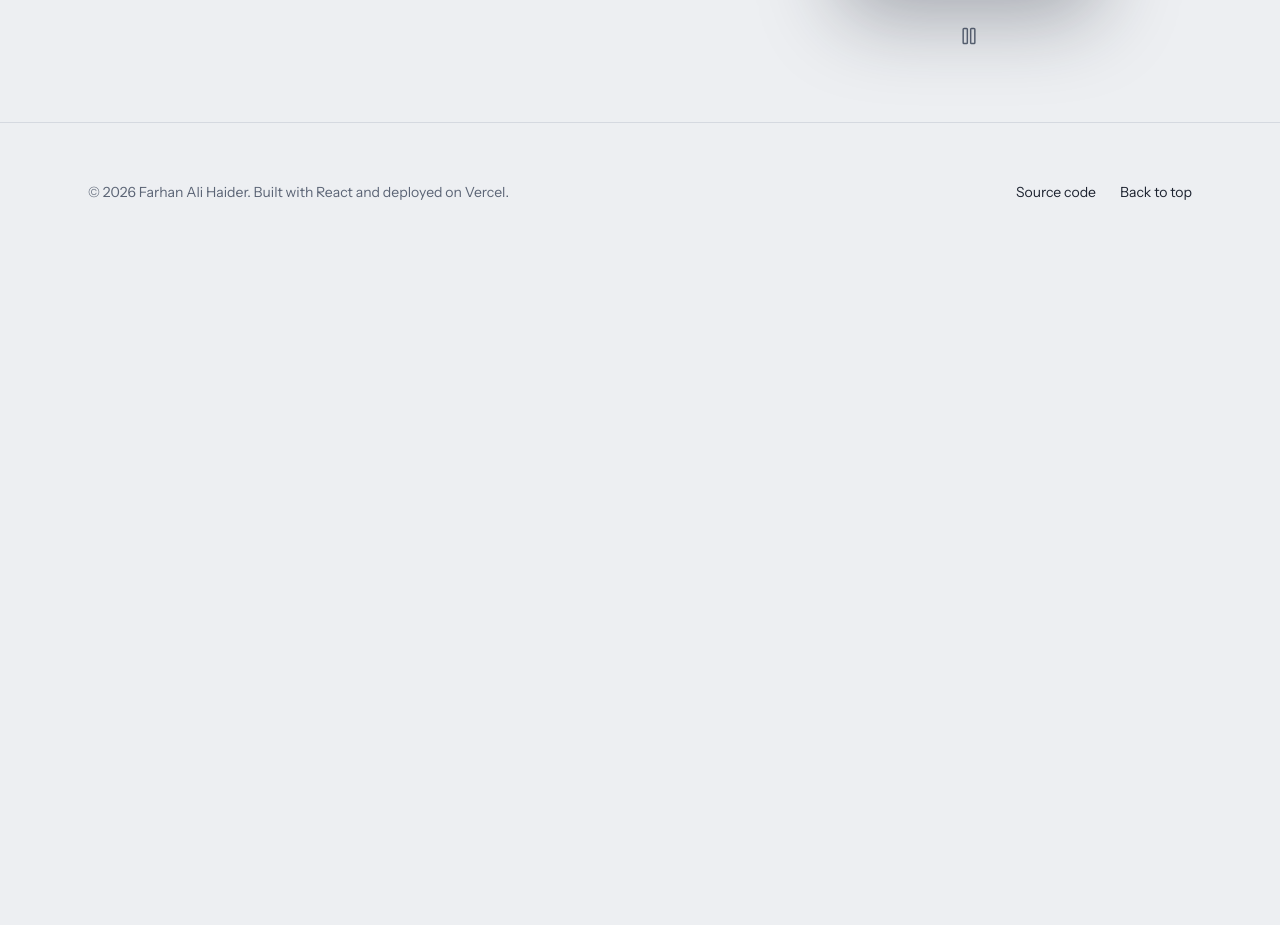
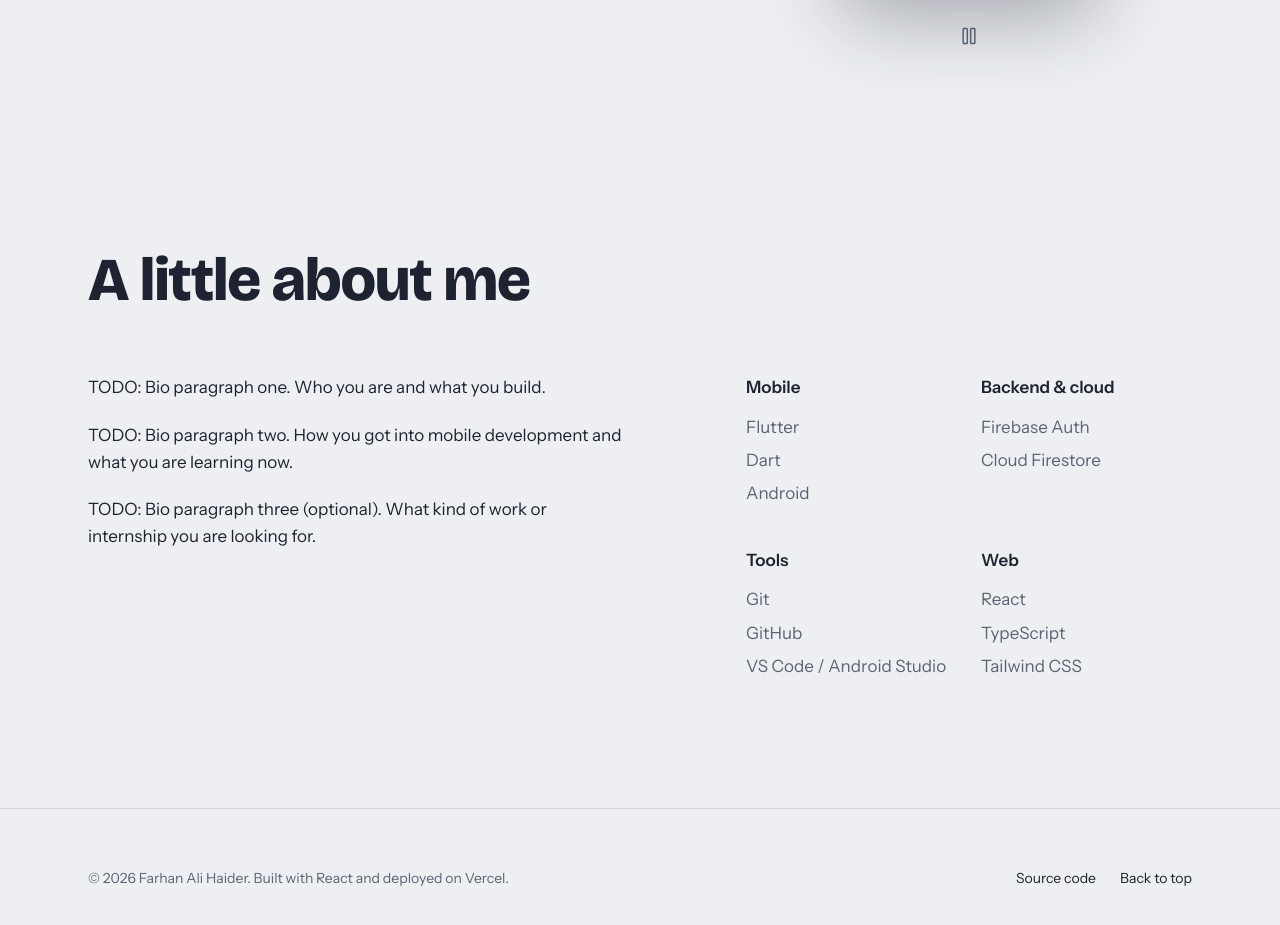
Before and after one commit to bangash40/portfolio, a React (Vite) app: page / in a window 1280 px wide. Shown: the part 733-1658 px from the top of the page. Before the commit the page ends 996 px from the top, so only its background shows below. Built offline with nearby package versions, Linux system fonts and the light colour scheme.

Commit message:
feat: build about section

```diff
--- a/src/App.tsx
+++ b/src/App.tsx
@@ -1,6 +1,7 @@
 import { Footer } from './components/layout/Footer';
 import { Navbar } from './components/layout/Navbar';
 import { SkipLink } from './components/layout/SkipLink';
+import { About } from './components/sections/About';
 import { Hero } from './components/sections/Hero';
 import { useLenis } from './hooks/useLenis';
 
@@ -13,7 +14,7 @@ function App() {
       <Navbar />
       <main id="main">
         <Hero />
-        <section id="about" />
+        <About />
         <section id="projects" />
         <section id="journey" />
         <section id="github" />
--- /dev/null
+++ b/src/components/sections/About.tsx
@@ -0,0 +1,48 @@
+import { content } from '../../data/content';
+import { Container } from '../layout/Container';
+import { SectionHeading } from '../ui/SectionHeading';
+
+const { person, skills } = content;
+
+export function About() {
+  return (
+    <section id="about" aria-labelledby="about-heading" className="py-20 lg:py-32">
+      <Container>
+        <SectionHeading id="about-heading">A little about me</SectionHeading>
+
+        <div className="grid gap-16 lg:grid-cols-12 lg:gap-6">
+          <div className="lg:col-span-6">
+            {person.avatar && (
+              <img
+                src={person.avatar}
+                alt={`Photo of ${person.fullName}`}
+                width={160}
+                height={160}
+                loading="lazy"
+                className="mb-8 size-40 rounded-panel object-cover"
+              />
+            )}
+            <div className="flex max-w-[68ch] flex-col gap-5">
+              {person.bio.map((paragraph) => (
+                <p key={paragraph}>{paragraph}</p>
+              ))}
+            </div>
+          </div>
+
+          <ul className="grid gap-x-6 gap-y-10 sm:grid-cols-2 lg:col-span-5 lg:col-start-8">
+            {skills.map((group) => (
+              <li key={group.title}>
+                <h3 className="font-body text-body font-semibold text-graphite">{group.title}</h3>
+                <ul className="mt-3 flex flex-col gap-1.5 text-slate">
+                  {group.items.map((item) => (
+                    <li key={item}>{item}</li>
+                  ))}
+                </ul>
+              </li>
+            ))}
+          </ul>
+        </div>
+      </Container>
+    </section>
+  );
+}
```
Also changed, not shown: 1 other file (tests, documents, lock files or other folders).
